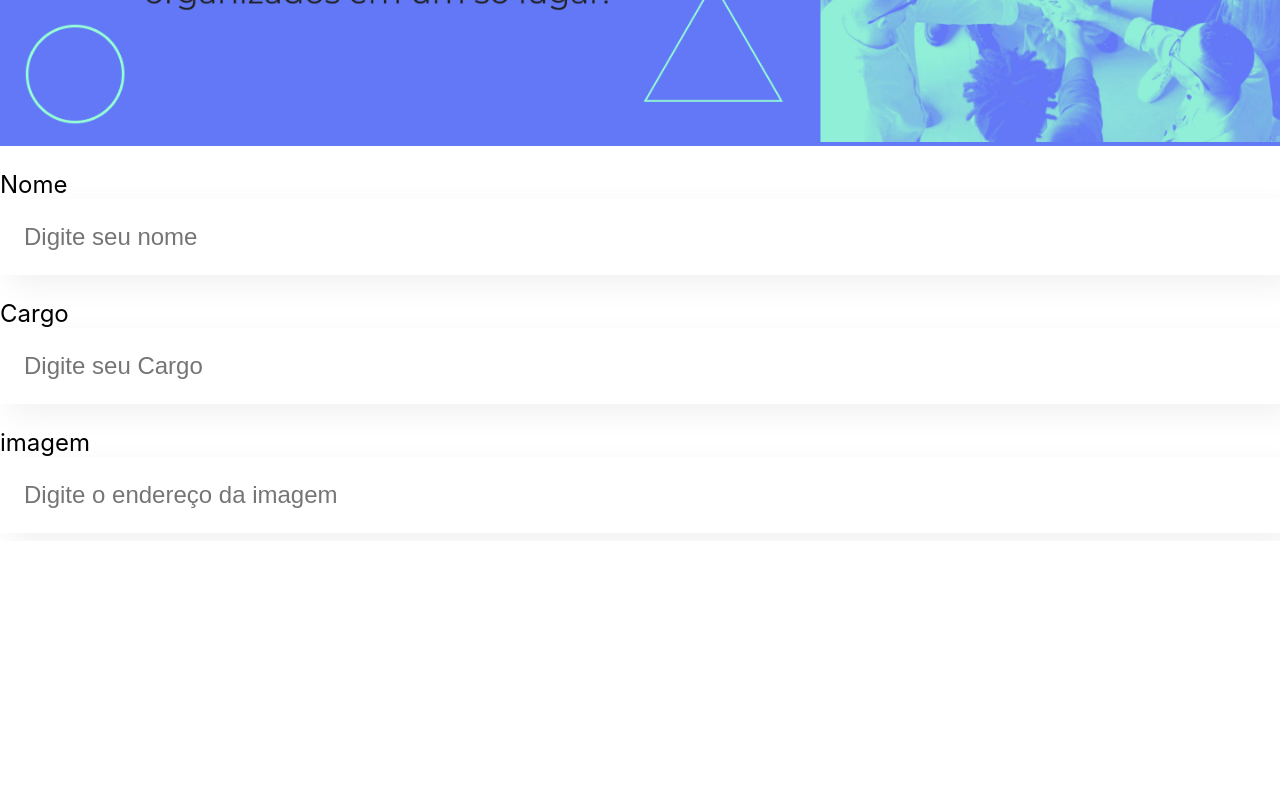
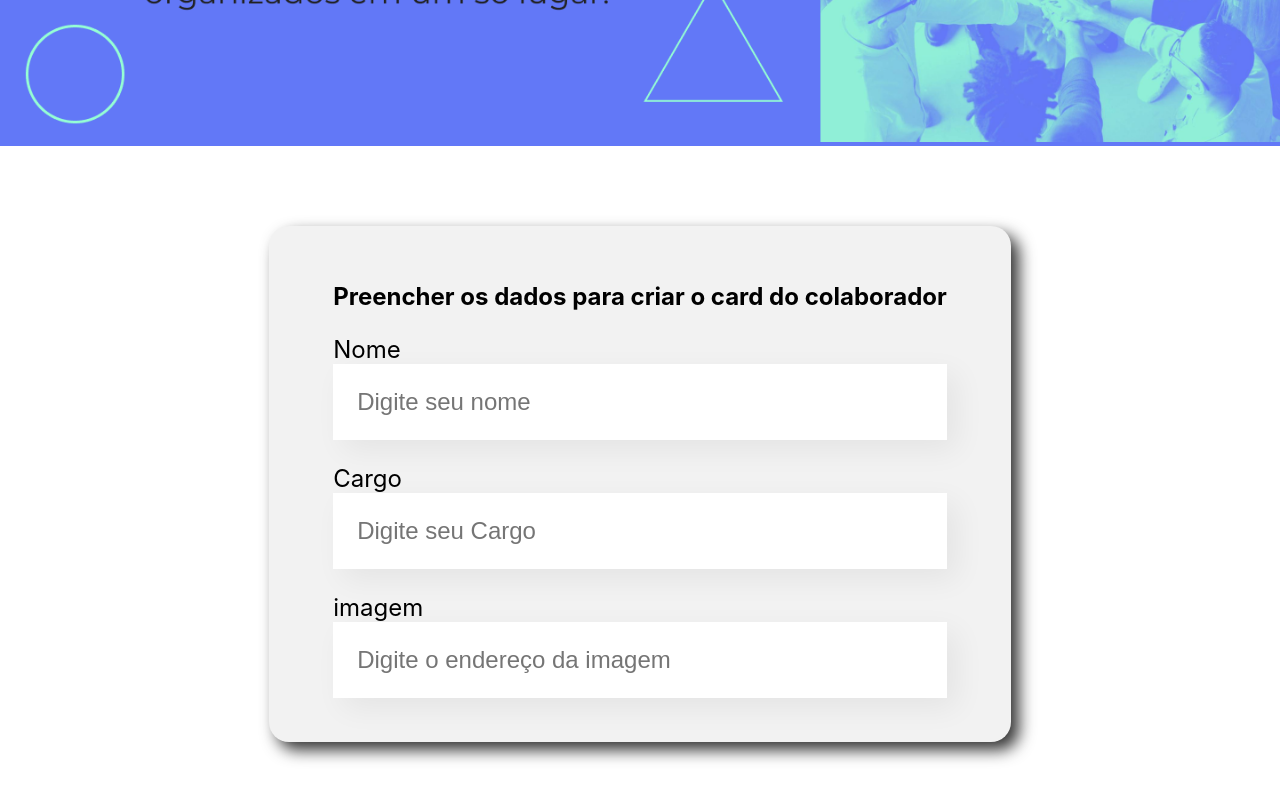
Before and after one commit to GuilhermeSSantos2004/React-WebsiteOrgano, a React (Create React App) app: page / in a window 1280 px wide. Shown: the part 352-1152 px from the top of the page. Before the commit the page ends 893 px from the top, so only its background shows below. Built offline with nearby package versions, Linux system fonts and the light colour scheme.

Commit message:
Criando form

```diff
--- a/src/App.js
+++ b/src/App.js
@@ -1,13 +1,11 @@
 import Banner from './componentes/Banner';
-import CampoTexto from './componentes/CampoTexto';
+import Formulario from './componentes/Formulario';
 
 function App() {
   return (
     <div className="App">
       <Banner />
-      <CampoTexto label="Nome" placeholder="Digite seu nome"/>
-      <CampoTexto label="Cargo" placeholder="Digite seu Cargo"/>
-      <CampoTexto label="imagem" placeholder="Digite o endereço da imagem"/>
+      <Formulario />
     </div>
   );
 }
--- /dev/null
+++ b/src/componentes/Formulario/Formulario.css
@@ -0,0 +1,13 @@
+.formulario {
+    display: flex;
+    justify-content: center;
+    margin: 80px 0;
+}
+
+.formulario form {
+    max-width: 80%;
+    background-color: #f2f2f2;
+    border-radius: 20px;
+    padding: 36px 64px;
+    box-shadow: 8px 8px 16px rgba(0, 0, 0, 0.8);
+}
--- /dev/null
+++ b/src/componentes/Formulario/index.js
@@ -0,0 +1,18 @@
+import CampoTexto from '../CampoTexto'
+import './Formulario.css'
+
+export const Formulario = () => {
+
+    return (
+        <selection className='formulario'>
+            <form>
+                <h2>Preencher os dados para criar o card do colaborador</h2>
+                <CampoTexto label="Nome" placeholder="Digite seu nome"/>
+                <CampoTexto label="Cargo" placeholder="Digite seu Cargo"/>
+                <CampoTexto label="imagem" placeholder="Digite o endereço da imagem"/>
+            </form>
+        </selection>
+    )
+}
+
+export default Formulario
```
